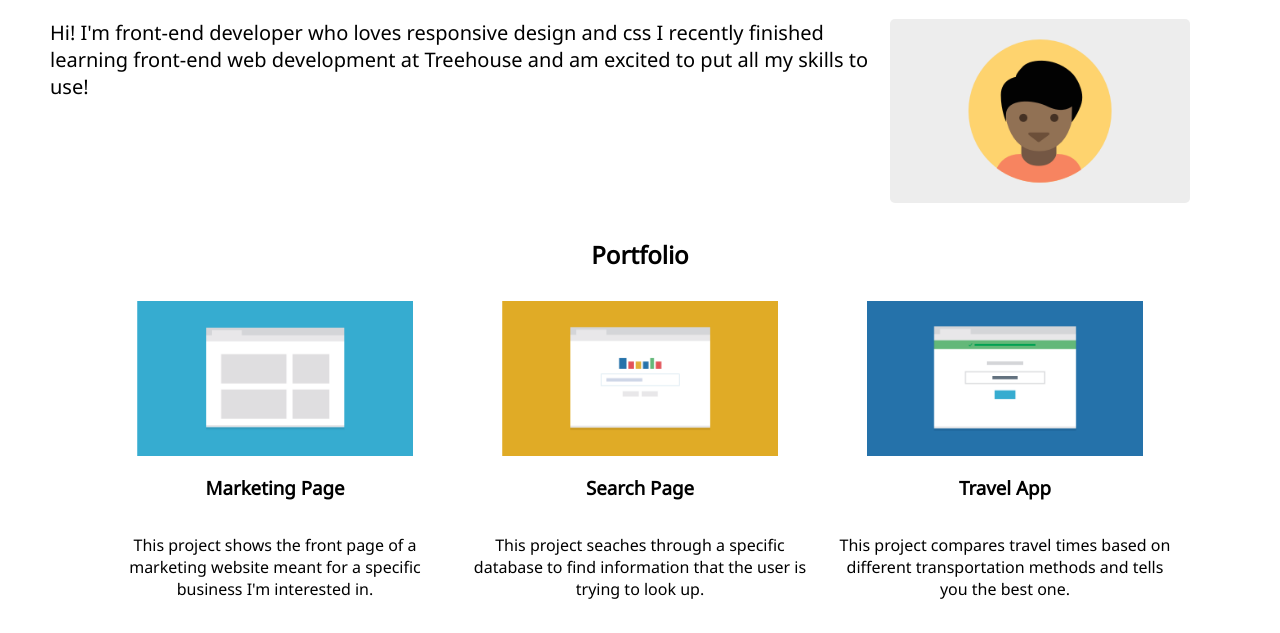
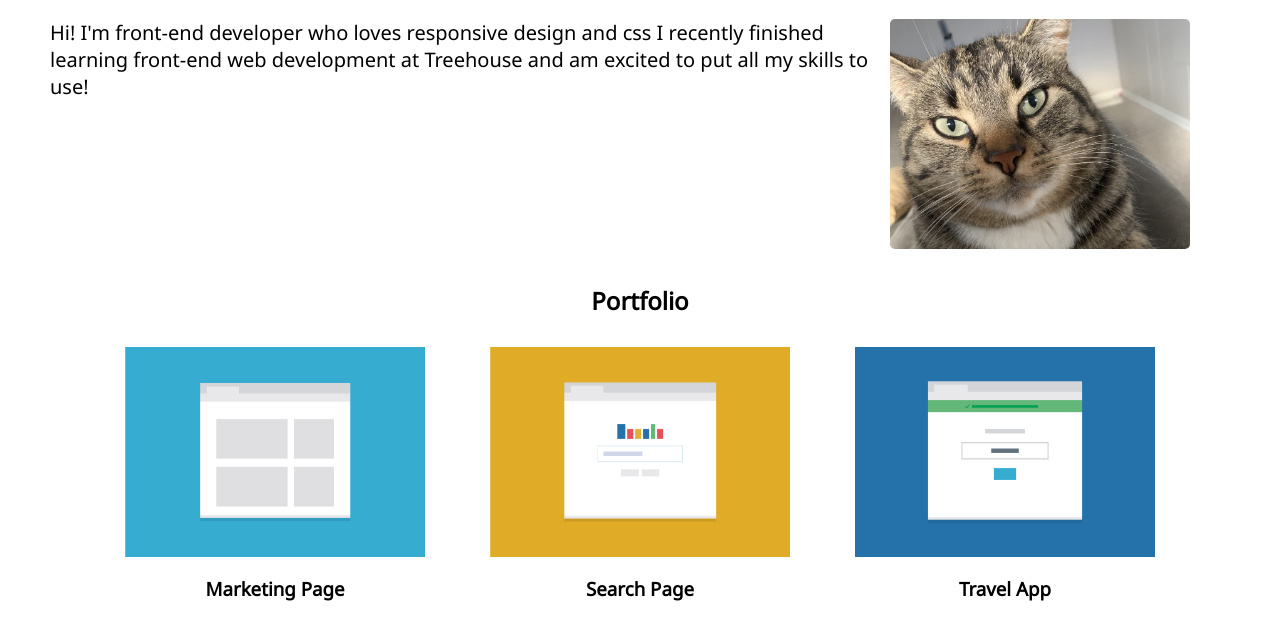
Before and after one commit to dwin199601/Portfolio_website, a plain HTML site: page index.html in a window 1280 px wide. Shown: the part 149-782 px from the top of the page. Drawn offline with Linux system fonts and the light colour scheme; a web font is replaced by a local one.

Commit message:
changetwo

```diff
--- a/css/style.css
+++ b/css/style.css
@@ -72,7 +72,9 @@ justify-content: center;
 
 div.MainImg img{
 
-width: 80%;
+/*width: 80%;*/
+width:180px;
+height: 100px;
 
 max-width: 300px;
 
@@ -196,6 +198,16 @@ div.footerElement ul li {
 
    }
 
+   div.MainImg img{
+
+    /*width: 80%;*/
+    width:220px;
+    height: 140px;
+
+    max-width: 300px;
+
+    }
+
    article#mainContent{
        display: block;
        margin: 0 auto;
@@ -265,6 +277,16 @@ footer div.footerElement nav ul li{
 
     }
 
+    div.MainImg img{
+
+        /*width: 80%;*/
+        width: 300px;
+        height: 210px;
+
+        max-width: 350px;
+
+        }
+
     header {
         display: flex;
         flex-flow: row wrap;
--- a/index.html
+++ b/index.html
@@ -27,7 +27,7 @@
       <ul>
          <li><a href="#"><p >Home</p></a></li>
          <li><a href="#"><p >Portfolio</p></a></li>
-         <li><a href="#"><p >Contact</p></a></li>
+         <li><a href="https://dwin199601.github.io/1stProjectWebsite20210416/contact1.html"><p >Contact</p></a></li>
       </ul>
    </nav>
       </div>
@@ -36,7 +36,7 @@
 
    <div class="intro">
 
-   <img src="images/responsive-layout-profile.png" id ="profpic" alt="portfolio image" >
+   <img src="images/cattwo.png" id ="profpic" alt="portfolio image" >
 
 
 
```
Also changed, not shown: images/catimage.jpg (added), images/cattwo.png (added).
